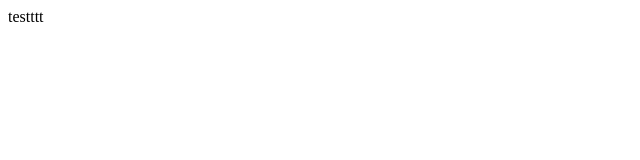
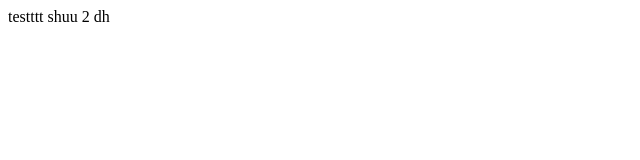
Before and after one commit to vrvntslmn/numdate, a plain HTML site: page test1.html in a window 1280 px wide. Shown: the full height of the page, 0-640 px from the left. Drawn offline with Linux system fonts and the light colour scheme.

Commit message:
My local changes

```diff
--- a/test1.html
+++ b/test1.html
@@ -6,6 +6,6 @@
     <title>Document</title>
 </head>
 <body>
-    testttt
+    testttt shuu 2 dh
 </body>
 </html>
```
